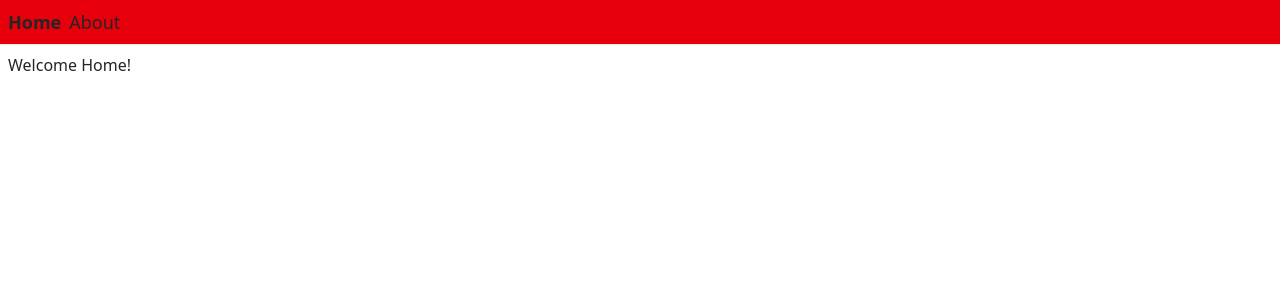
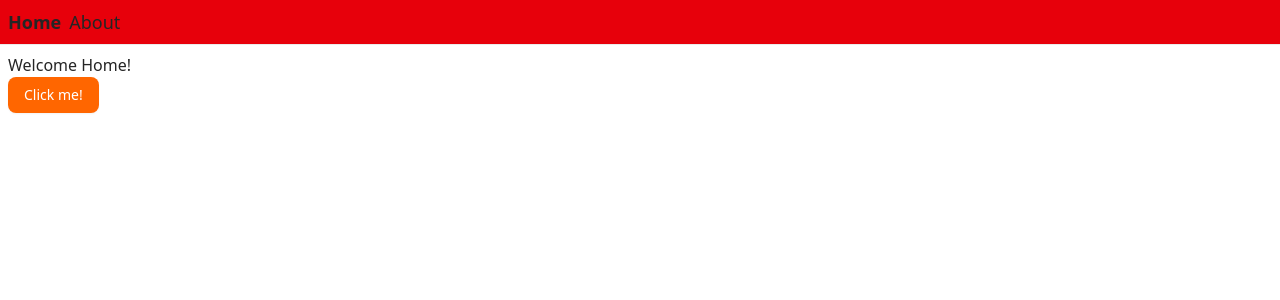
Before and after one commit to leo9iota/murderous-hack, a React (Vite) app in the folder frontend/: page / in a window 1280 px wide. Shown: the top 300 px of the page. Built offline with nearby package versions, Linux system fonts and the light colour scheme.

Commit message:
Add example button

```diff
--- a/frontend/src/routes/index.tsx
+++ b/frontend/src/routes/index.tsx
@@ -1,5 +1,7 @@
 import * as React from 'react';
 import { createFileRoute } from '@tanstack/react-router';
+
+import { Button } from '@/components/ui/button';
 
 export const Route = createFileRoute('/')({
   component: HomeComponent,
@@ -9,6 +11,7 @@ function HomeComponent() {
   return (
     <div className='p-2'>
       <h3>Welcome Home!</h3>
+      <Button>Click me!</Button>
     </div>
   );
 }
```
